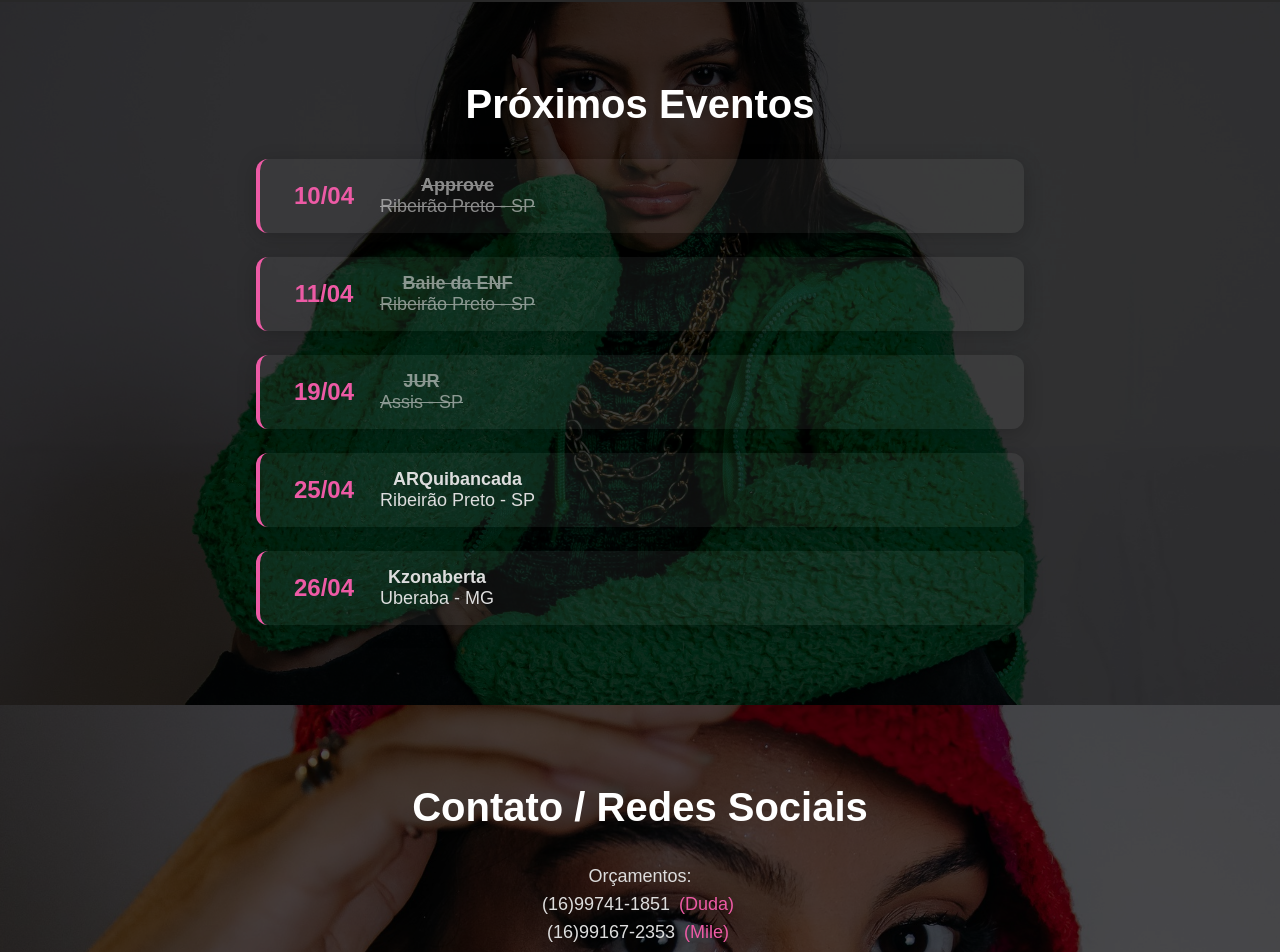
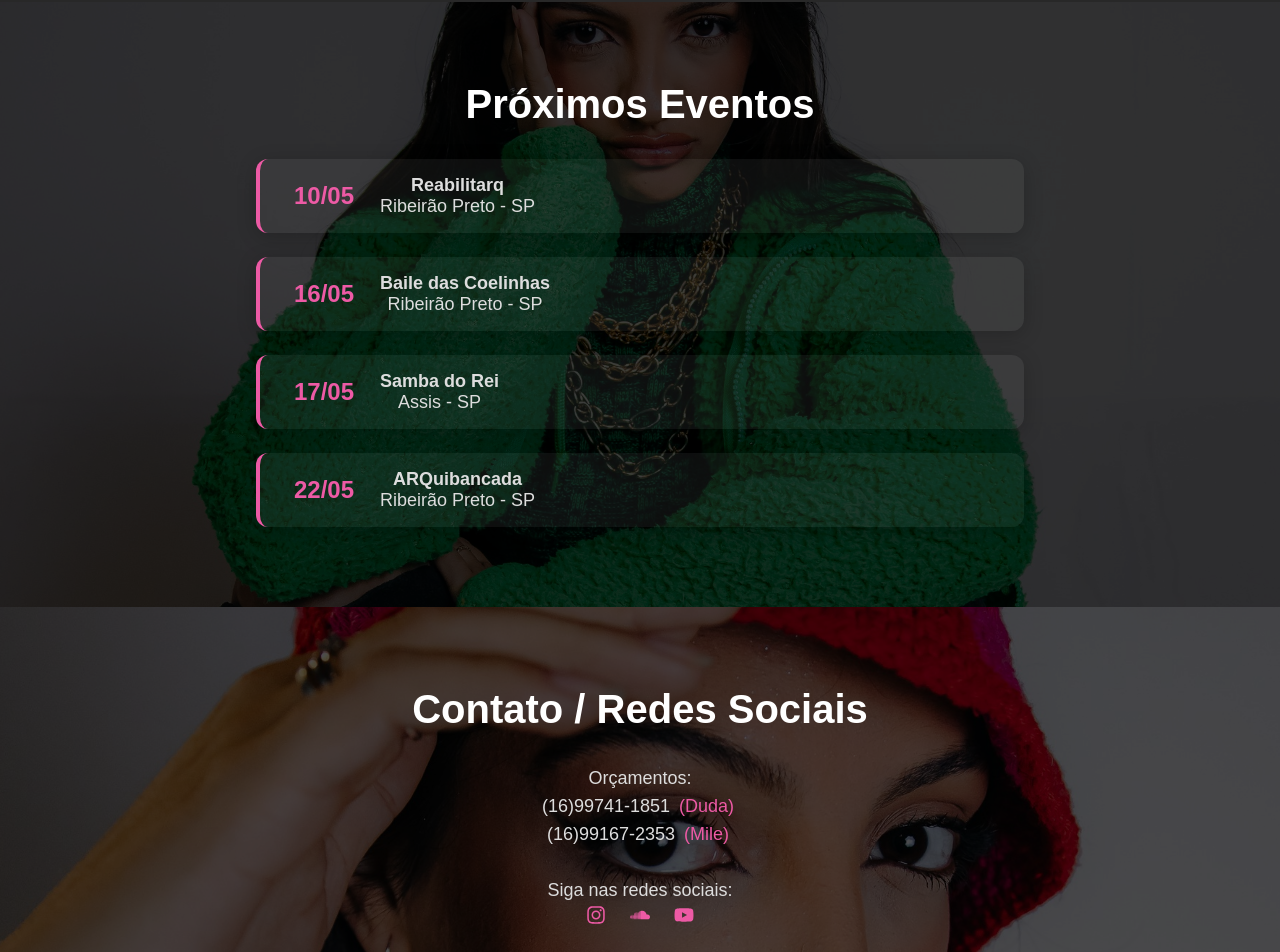
Before and after one commit to vLecaBR/djfranzoni-portfolio, a React (Create React App) app: page / in a window 1280 px wide. Shown: the part 1972-2924 px from the top of the page. Built offline with nearby package versions, Linux system fonts and the light colour scheme; grey boxes are pictures that could not be loaded.

Commit message:
atualizando datas

```diff
--- a/src/Components/Events/index.jsx
+++ b/src/Components/Events/index.jsx
@@ -28,11 +28,10 @@ const isPastEvent = (eventDate) => {
 
 export default function Events() {
   const events = [
-    { date: "10/04", name: "Approve", local: "Ribeirão Preto - SP" },
-    { date: "11/04", name: "Baile da ENF", local: "Ribeirão Preto - SP" },
-    { date: "19/04", name: "JUR", local: "Assis - SP" },
-    { date: "25/04", name: "ARQuibancada", local: "Ribeirão Preto - SP" },
-    { date: "26/04", name: "Kzonaberta", local: "Uberaba - MG" },
+    { date: "10/05", name: "Reabilitarq", local: "Ribeirão Preto - SP" },
+    { date: "16/05", name: "Baile das Coelinhas", local: "Ribeirão Preto - SP" },
+    { date: "17/05", name: "Samba do Rei", local: "Assis - SP" },
+    { date: "22/05", name: "ARQuibancada", local: "Ribeirão Preto - SP" },
   ];
 
   return (
```
